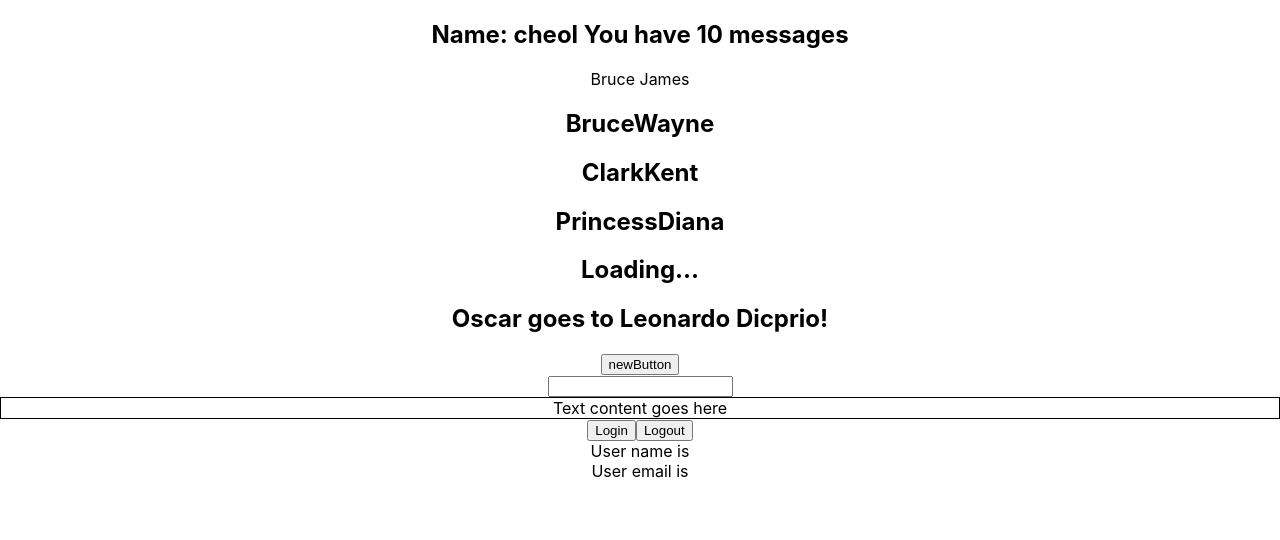
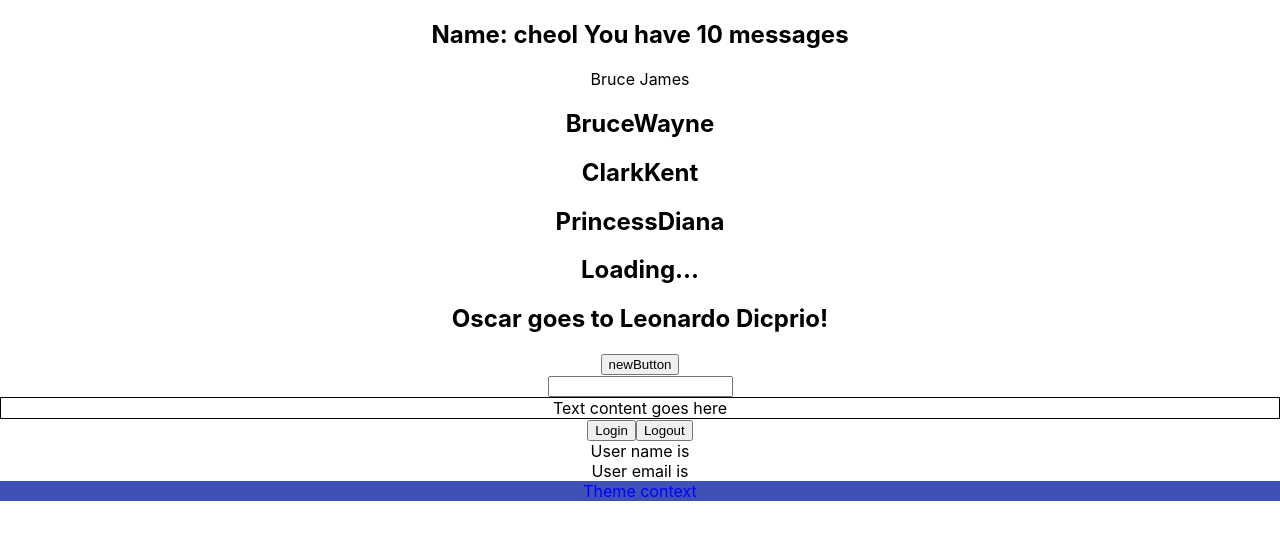
Before and after one commit to JUHEEBAEK/brgin-react, a React (Create React App) app: page / in a window 1280 px wide. Shown: the top 540 px of the page. Built offline with nearby package versions, Linux system fonts and the light colour scheme.

Commit message:
[feat] context를 사용하는 예시 실제 장점을 보기 위해서는 같은 props를 depth가 있는 컴포넌트가 계속 넘겨주면서 사용해야 한다

```diff
--- a/src/App.tsx
+++ b/src/App.tsx
@@ -11,6 +11,10 @@
 import { PersonList } from './components/PersonList';
 import { Status } from './components/Status';
 import { User } from './components/state/User';
+import { ThemeContextProvider } from './components/context/ThemeContext';
+import { Box } from './components/context/Box';
+
+
 
 
 function App() {
@@ -46,6 +50,9 @@
       <Input />
       <Container styles={{border: '1px solid black'}} />
       <User />
+      <ThemeContextProvider>
+        <Box />
+      </ThemeContextProvider>
     </div>
   );
 }
--- /dev/null
+++ b/src/components/context/Box.tsx
@@ -0,0 +1,12 @@
+import { useContext } from "react"
+import { ThemeContext } from "./ThemeContext"
+
+export const Box = () => {
+  const theme = useContext(ThemeContext)
+
+  return (
+  <div style={{backgroundColor:theme.primary.main, color: theme.primary.text}}>
+    Theme context
+  </div>
+  )
+}
--- /dev/null
+++ b/src/components/context/ThemeContext.tsx
@@ -0,0 +1,12 @@
+import { createContext } from "react";
+import { theme } from "./theme";
+
+type ThemeContextProviderProps = {
+  children: React.ReactNode
+}
+
+export const ThemeContext = createContext(theme)
+
+export const ThemeContextProvider = ({children}:ThemeContextProviderProps) => {
+  return <ThemeContext.Provider value={theme}> {children} </ThemeContext.Provider>
+}
--- /dev/null
+++ b/src/components/context/theme.ts
@@ -0,0 +1,10 @@
+export const theme = {
+  primary: {
+    main:'#3f51b5',
+    text:'blue'
+  },
+  secondary: {
+    main:'#f50057',
+    text:'red'
+  }
+}
```
